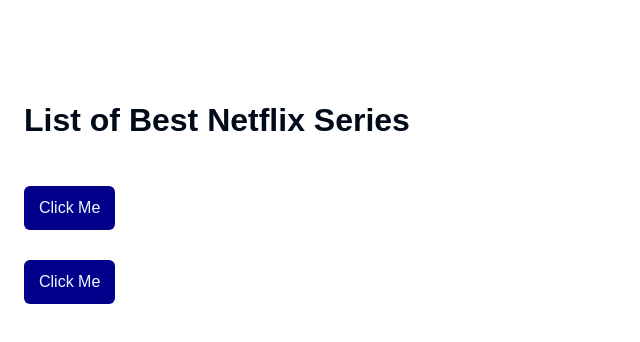
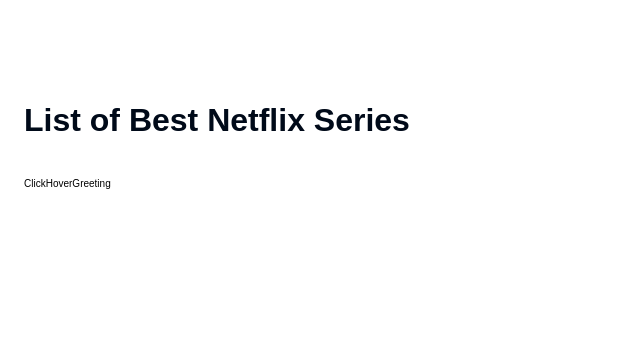
Before and after one commit to Shikat-Mahmud/first-react-project, a React (Vite) app: page / in a window 1280 px wide. Shown: the top 342 px of the page, without its empty margins (0-640 px from the left). Built offline with nearby package versions, Linux system fonts and the light colour scheme.

Commit message:
passing event as props

```diff
--- a/src/App.jsx
+++ b/src/App.jsx
@@ -1,4 +1,5 @@
 import { EventHandling } from "./components/EventHandling";
+import { EventProps } from "./components/EventProps";
 import NetflixSeries from "./components/NetflixSeries";
 import "./css/Netflix.css"
 
@@ -7,7 +8,8 @@
     <section className="container">
       <h1 className="card-heading text-5xl font-bold">List of Best Netflix Series</h1>
       {/* <NetflixSeries /> */}
-      <EventHandling/>
+      {/* <EventHandling/> */}
+      <EventProps/>
     </section>
   );
 };
--- /dev/null
+++ b/src/components/EventProps.jsx
@@ -0,0 +1,29 @@
+export const EventProps = () => {
+    const handleClick = (user) => {
+        alert(`Hey ${user}, Welcome.`);
+    };
+
+    const handleOnHover = () => {
+        alert(`Thanks for hovering me.`);
+    };
+
+    return (
+        <>
+            <WelcomeUser onClick={() => handleClick("Saikat")} onMouseEnter={handleOnHover} />
+        </>
+    );
+};
+
+const WelcomeUser = (props) => {
+    const handleGreeting = () => {
+        console.log(`Hey user, Welcome.`);
+    };
+
+    return (
+        <>
+            <button className="bg-blue-500 p-3 m-1 text-white" onClick={props.onClick}>Click</button>
+            <button className="bg-blue-500 p-3 m-1 text-white" onMouseEnter={props.onMouseEnter}>Hover</button>
+            <button className="bg-blue-500 p-3 m-1 text-white" onClick={handleGreeting}>Greeting</button>
+        </>
+    );
+};
```
